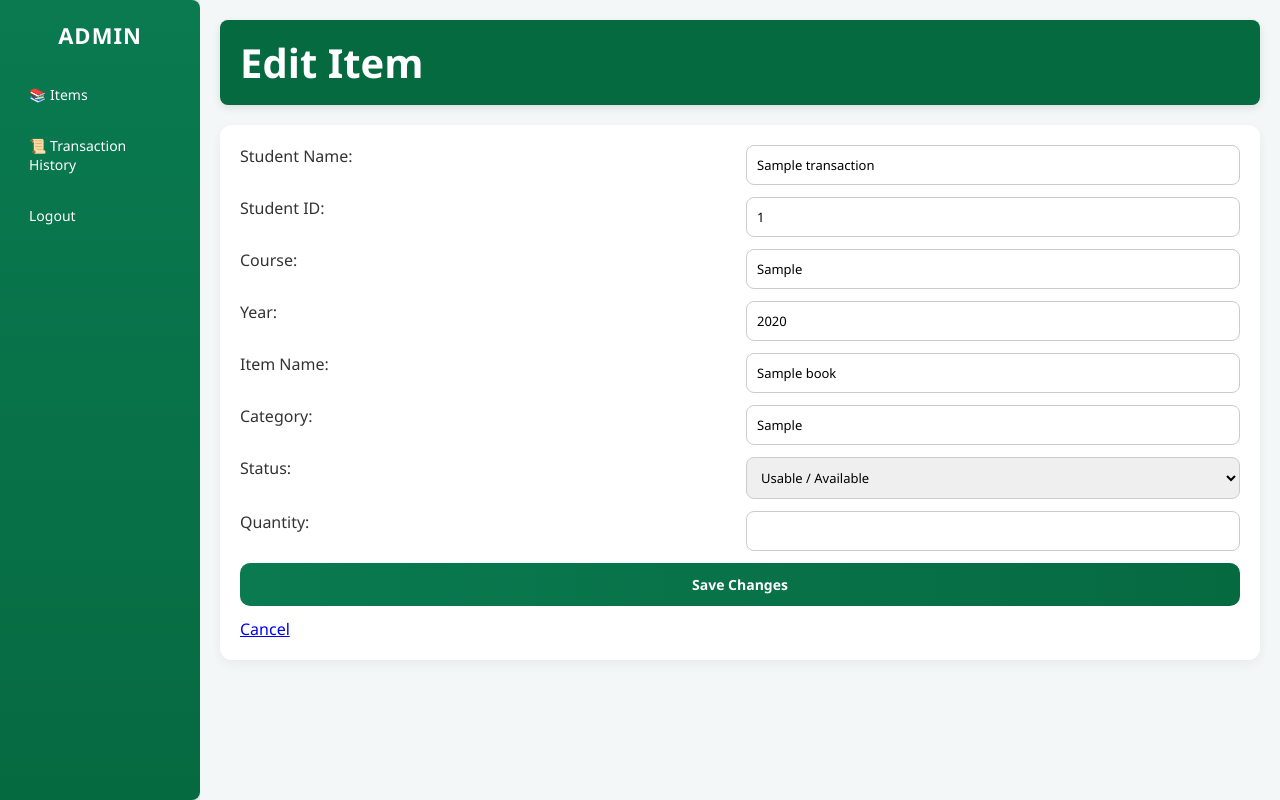
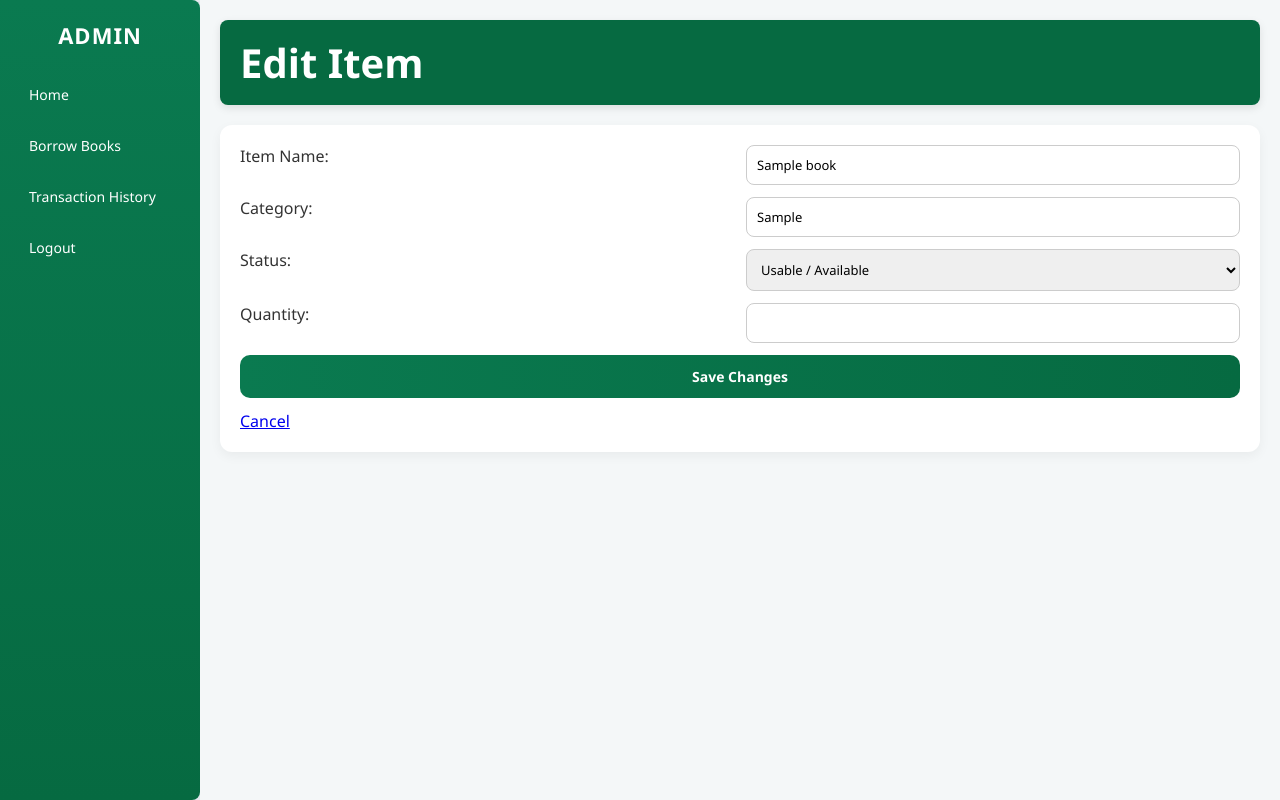
Before and after one commit to tejerogilbert89-source/pisti, a PHP site: page /edit.php?book_id=1 in a window 1280 px wide. Run offline with PHP 8.4, Linux system fonts and the light colour scheme; the visitor is signed in with stand-in values (Sample User, id 1); tables that the repository leaves empty or names only in its code hold one stand-in row (values such as "Sample post").

Commit message:
Add files via upload

```diff
--- a/pisti/Transaction.php
+++ b/pisti/Transaction.php
@@ -7,7 +7,7 @@
     exit();
 }
 
-$transactions = $conn->query("SELECT * FROM transaction ORDER BY Transaction_id DESC");
+$transactions = $conn->query("SELECT * FROM transactions ORDER BY Transaction_id DESC");
 ?>
 <!DOCTYPE html>
 <html>
@@ -24,7 +24,7 @@
         <ul>
 
             <li><a href="index.php"> Items</a></li>
-            <li><a href="manage_php">Borrow / Return</a></li>
+            <li><a href="borrow.php">Borrow / Return</a></li>
             <li><a href="Transaction.php" class="active"> Transaction History</a></li>
             <li><a href="logout.php">➜] Logout</a></li>
         </ul>
--- a/pisti/borrow.php
+++ b/pisti/borrow.php
@@ -55,7 +55,7 @@
 <html lang="en">
 <head>
 <meta charset="UTF-8">
-<meta name="stylesheet" content="style.css">
+<meta name="viewport" content="width=device-width, initial-scale=1.0">
 <title>Borrow Books</title>
 </head>
 <body>
@@ -67,7 +67,6 @@
         <ul>
             <li><a href="index.php">Home</a></li>
             <li><a href="borrow.php">Borrow Books</a></li>
-            <li><a href="manage_items.php">Manage Items</a></li>
             <li><a href="TransactionHistory.php">Transaction History</a></li>
             <li><a href="logout.php">Logout</a></li>
         </ul>
--- a/pisti/edit.php
+++ b/pisti/edit.php
@@ -32,7 +32,7 @@
 // GET LATEST TRANSACTION FOR BOOK
 // ===============================
 $stmt2 = $conn->prepare("
-    SELECT * FROM transaction
+    SELECT * FROM transactions
     WHERE book_id=?
     ORDER BY Transaction_id DESC
     LIMIT 1
@@ -45,10 +45,6 @@
 if (!$transaction) {
     $transaction = [
         "Transaction_id" => null,
-        "student_name" => "",
-        "student_id" => "",
-        "course" => "",
-        "year" => "",
         "quantity" => $book["volume"]
     ];
 }
@@ -63,10 +59,7 @@
     $status   = $_POST['itemStatus'];
     $quantity = $_POST['itemQuantity'];
 
-    $student_name = $_POST['student_name'];
-    $student_id   = $_POST['student_id'];
-    $course       = $_POST['course'];
-    $year         = $_POST['year'];
+
 
     // -------- UPDATE BOOK TABLE --------
     $updateBook = $conn->prepare("
@@ -84,15 +77,12 @@
 
         $updateTrans = $conn->prepare("
             UPDATE transaction
-            SET student_name=?, student_id=?, course=?, year=?, quantity=?, book_name=?
+            SET quantity=?, book_name=?
             WHERE Transaction_id=?
         ");
 
         $updateTrans->bind_param("sissisi",
-            $student_name,
-            $student_id,
-            $course,
-            $year,
+
             $quantity,
             $name,
             $trans_id
@@ -119,8 +109,9 @@
     <aside class="sidebar">
         <h2>ADMIN</h2>
         <ul>
-            <li><a href="index.php">📚 Items</a></li>
-            <li><a href="Transaction.php">📜 Transaction History</a></li>
+             <li><a href="index.php">Home</a></li>
+            <li><a href="borrow.php">Borrow Books</a></li>
+            <li><a href="TransactionHistory.php">Transaction History</a></li>
             <li><a href="logout.php">Logout</a></li>
         </ul>
     </aside>
@@ -135,21 +126,6 @@
 
             <form method="POST" class="item-form">
 
-                <label>Student Name:</label>
-                <input type="text" name="student_name"
-                       value="<?= htmlspecialchars($transaction['student_name']) ?>" required>
-
-                <label>Student ID:</label>
-                <input type="number" name="student_id"
-                       value="<?= htmlspecialchars($transaction['student_id']) ?>" required>
-
-                <label>Course:</label>
-                <input type="text" name="course"
-                       value="<?= htmlspecialchars($transaction['course']) ?>" required>
-
-                <label>Year:</label>
-                <input type="text" name="year"
-                       value="<?= htmlspecialchars($transaction['year']) ?>" required>
 
                 <label>Item Name:</label>
                 <input type="text" name="itemName"
--- a/pisti/index.php
+++ b/pisti/index.php
@@ -138,6 +138,9 @@
             <h3>Add New Book to Inventory</h3>
             <input type="text" name="itemName" placeholder="Book Name" required>
             <input type="text" name="itemCategory" placeholder="Category" required>
+            <input type="text" name="Author" placeholder="Author" required>
+
+            <input type="text" name="ISBN" placeholder="ISBN" required>
             <select name="itemStatus" required>
                 <option value="Available">Available</option>
                 <option value="Defective">Defective</option>
```
